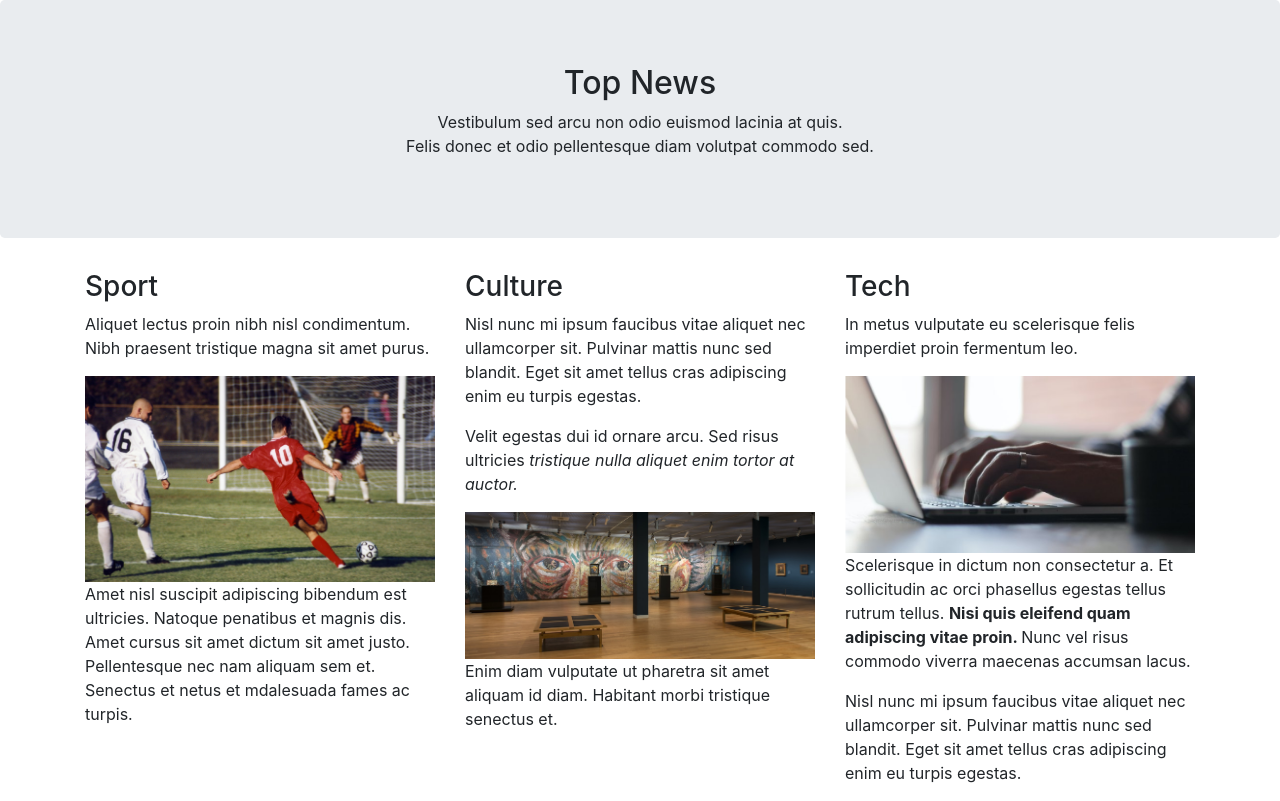
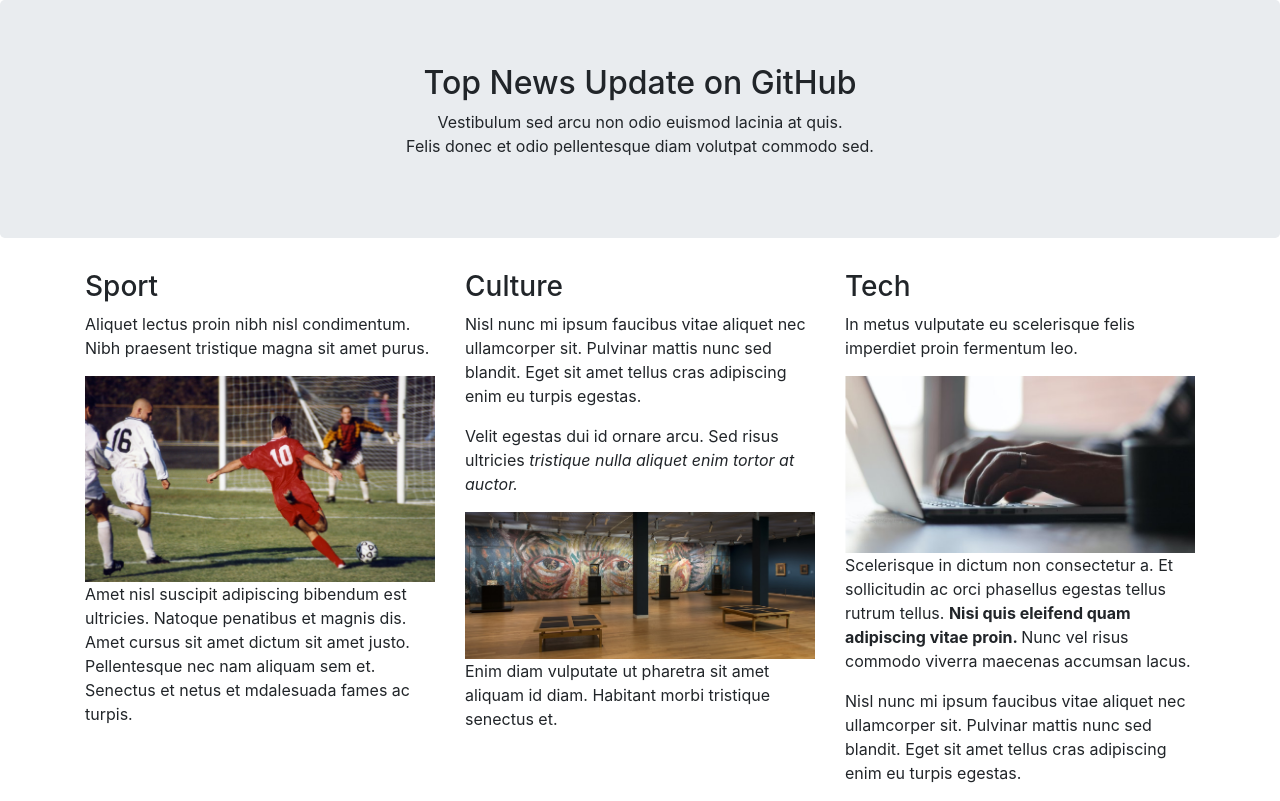
Before and after one commit to DjekAI/itvdn-git, a plain HTML site: page index.html in a window 1280 px wide. Drawn offline with Linux system fonts and the light colour scheme.

Commit message:
Update index.html

```diff
--- a/index.html
+++ b/index.html
@@ -7,7 +7,7 @@
 </head>
 <body>
 <div class="jumbotron text-center">
-  <h2>Top News</h2>
+  <h2>Top News Update on GitHub</h2>
   <p>Vestibulum sed arcu non odio euismod lacinia at quis. <br/>Felis donec et odio pellentesque diam volutpat commodo sed.</p>
 </div>
 <div class="container">
```
